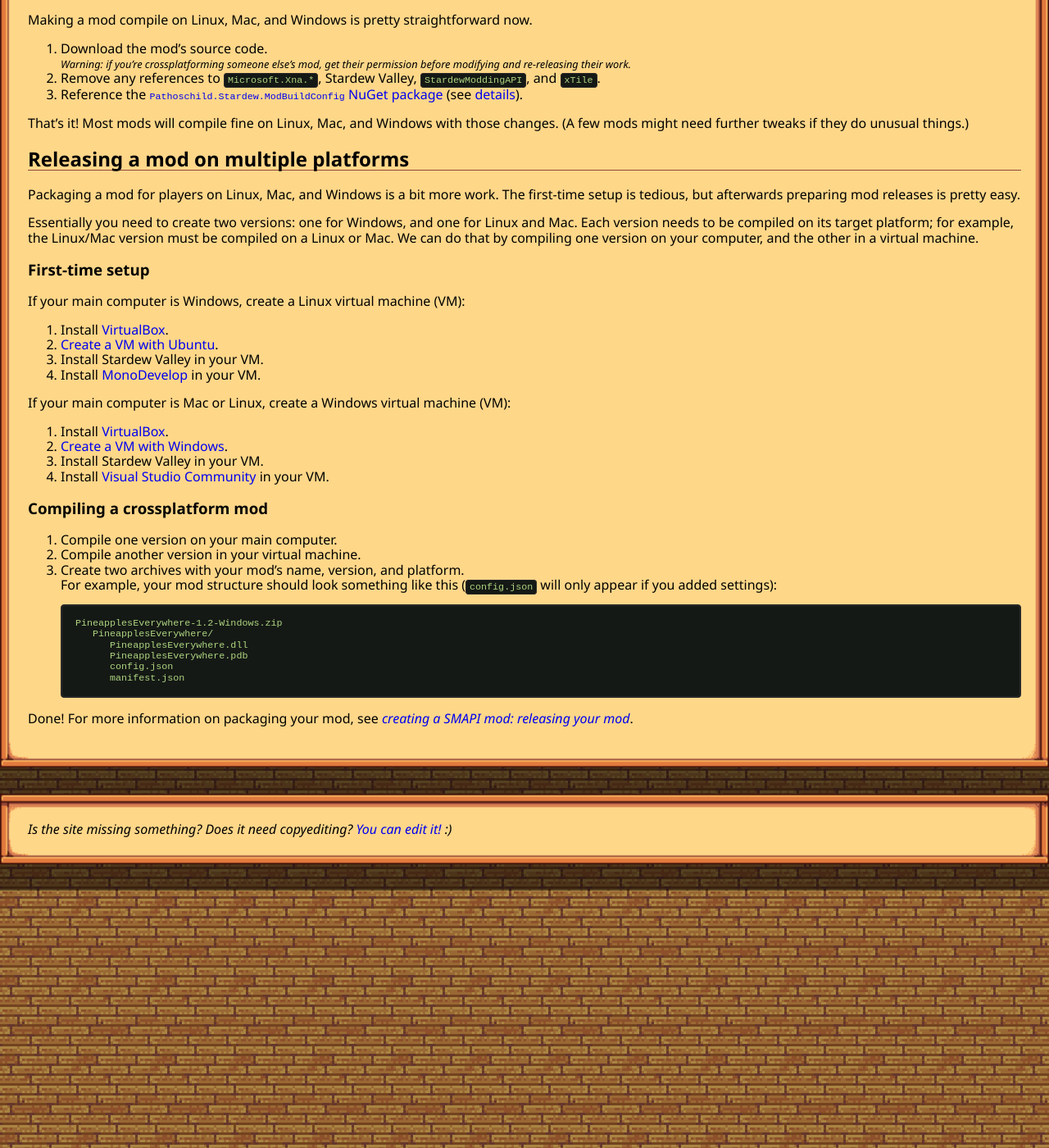
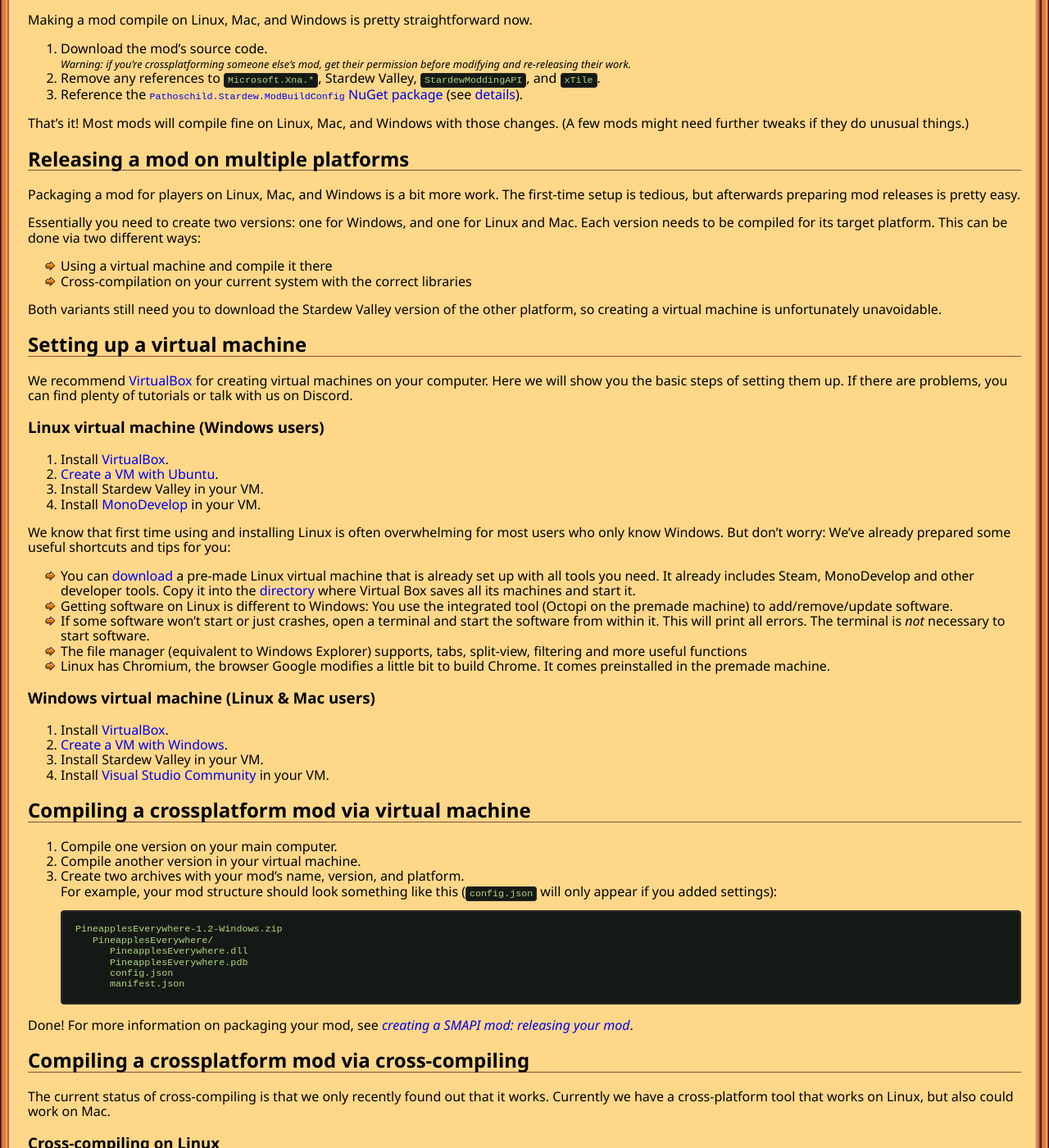
Before and after one commit to Pathoschild/canimod.github.io, a Jekyll site: the page built from guides/crossplatforming-a-smapi-mod.md, in a window 1280 px wide and 1400 px high, scrolled down 668 px. Shown: the whole window at 82% size. Built offline with Jekyll 4.4.1, drawn with Linux system fonts in a browser that asks for light colours; nearby versions of some CDN libraries; some of the changed text lies outside the part shown.

Commit message:
Update crossplatforming-a-smapi-mod.md

````diff
--- a/guides/crossplatforming-a-smapi-mod.md
+++ b/guides/crossplatforming-a-smapi-mod.md
@@ -26,26 +26,39 @@
 tedious, but afterwards preparing mod releases is pretty easy.
 
 Essentially you need to create two versions: one for Windows, and one for Linux and Mac. Each
-version needs to be compiled on its target platform; for example, the Linux/Mac version must be
-compiled on a Linux or Mac. We can do that by compiling one version on your computer, and the other
-in a virtual machine.
+version needs to be compiled for its target platform. This can be done via two different ways:
 
-### First-time setup
-If your main computer is Windows, create a Linux virtual machine (VM):
+* Using a virtual machine and compile it there
+* Cross-compilation on your current system with the correct libraries
+
+Both variants still need you to download the Stardew Valley version of the other platform, so creating a virtual machine is unfortunately unavoidable.
+
+## Setting up a virtual machine
+We recommend [VirtualBox](https://www.virtualbox.org/) for creating virtual machines on your computer. Here we will show you the basic steps of setting them up. If there are problems, you can find plenty of tutorials or talk with us on Discord.
+
+### Linux virtual machine (Windows users)
 
 1. Install [VirtualBox](https://www.virtualbox.org/).
 2. [Create a VM with Ubuntu](https://brb.nci.nih.gov/bdge/installUbuntu.html).
 3. Install Stardew Valley in your VM.
 4. Install [MonoDevelop](http://www.monodevelop.com/) in your VM.
 
-If your main computer is Mac or Linux, create a Windows virtual machine (VM):
+We know that first time using and installing Linux is often overwhelming for most users who only know Windows. But don't worry: We've already prepared some useful shortcuts and tips for you:
+
+* You can [download](https://drive.google.com/file/d/0B3c8rHzBL-BiQlViajdEeFJVMk0/view?usp=sharing) a pre-made Linux virtual machine that is already set up with all tools you need. It already includes Steam, MonoDevelop and other developer tools. Copy it into the [directory](http://superuser.com/questions/857177/where-is-virtualboxs-virtual-hard-disks-repository) where Virtual Box saves all its machines and start it.
+* Getting software on Linux is different to Windows: You use the integrated tool (Octopi on the premade machine) to add/remove/update software.
+* If some software won't start or just crashes, open a terminal and start the software from within it. This will print all errors. The terminal is *not* necessary to start software.
+* The file manager (equivalent to Windows Explorer) supports, tabs, split-view, filtering and more useful functions
+* Linux has Chromium, the browser Google modifies a little bit to build Chrome. It comes preinstalled in the premade machine.
+
+### Windows virtual machine (Linux & Mac users)
 
 1. Install [VirtualBox](https://www.virtualbox.org/).
 2. [Create a VM with Windows](http://www.macworld.co.uk/how-to/mac-software/run-windows-10-on-your-mac-using-virtualbox-3621650/).
 3. Install Stardew Valley in your VM.
 4. Install [Visual Studio Community](https://www.visualstudio.com/vs/community/) in your VM.
 
-### Compiling a crossplatform mod
+## Compiling a crossplatform mod via virtual machine
 1. Compile one version on your main computer.
 2. Compile another version in your virtual machine.
 3. Create two archives with your mod's name, version, and platform.
@@ -63,3 +76,9 @@
    ```
 
 Done! For more information on packaging your mod, see _[creating a SMAPI mod: releasing your mod](creating-a-smapi-mod#releasing-your-mod)_.
+
+## Compiling a crossplatform mod via cross-compiling
+The current status of cross-compiling is that we only recently found out that it works. Currently we have a cross-platform tool that works on Linux, but also could work on Mac.
+
+### Cross-compiling on Linux
+(I'll propose now and see what happens ...)
````
